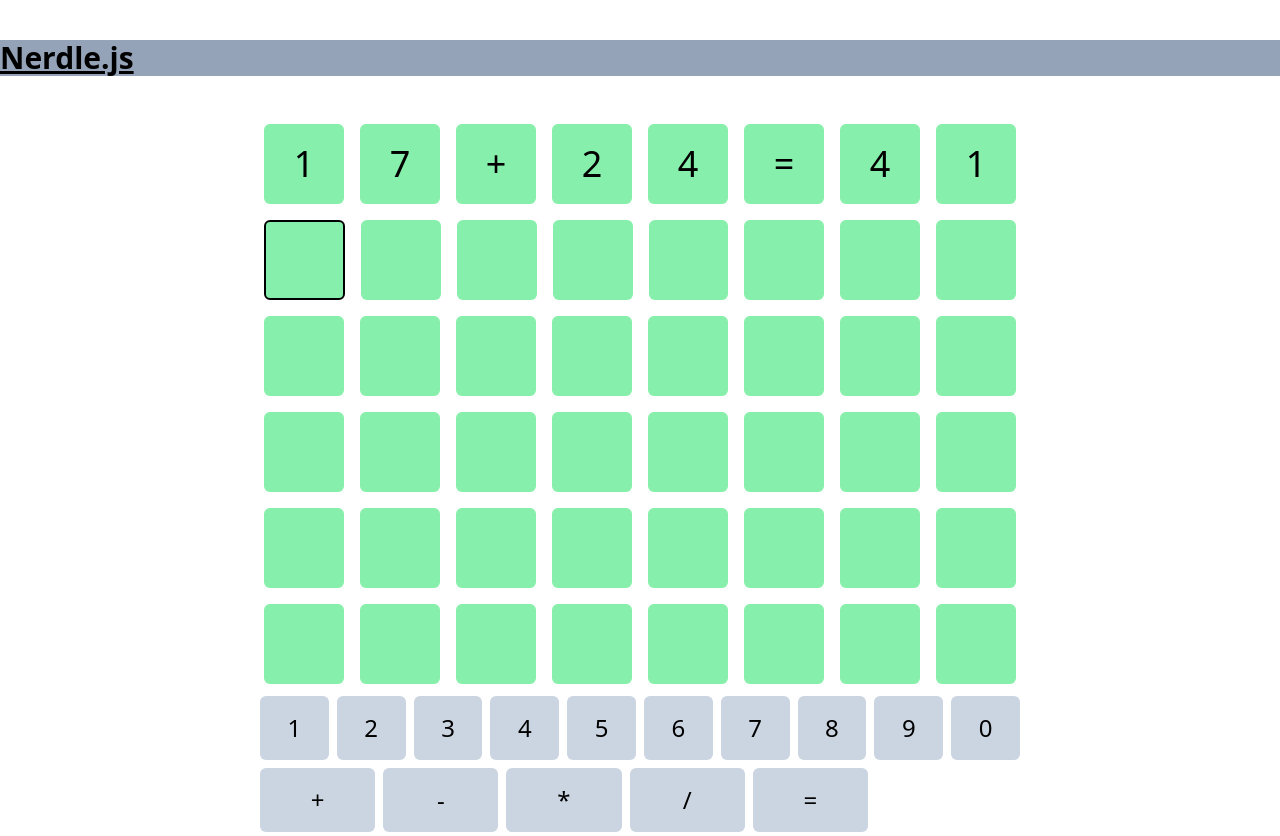
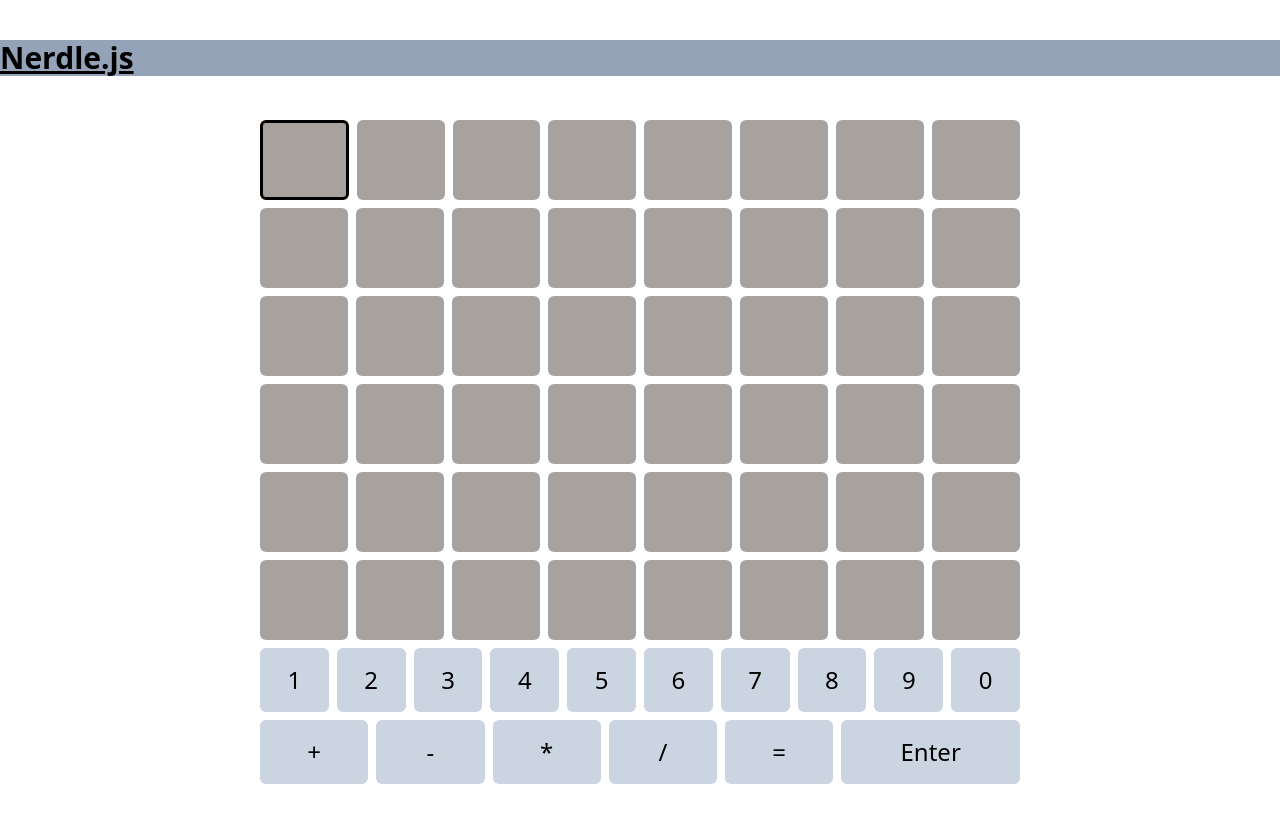
Before and after one commit to austin-lolli/react-nerdle, a React app: page / in a window 1280 px wide. After the commit the page ends 800 px from the top, so only its background shows below. Built offline with nearby package versions, Linux system fonts and the light colour scheme.

Commit message:
added logic and display to provide feedback on guess attempts.

```diff
--- a/client/App.js
+++ b/client/App.js
@@ -7,14 +7,26 @@ import './output.css';
 
 function App() {
   // dummy guess if needed for display purposes: [1, 7, '+', 2, 4, '=', 4, 1]
-  let guesses = [[1, 7, '+', 2, 4, '=', 4, 1], [], [], [], [], []]; // use something like this as state for holding past guesses and passing to guess rows
-  let currentGuess = 1;
+  const answer = [5, 2, '+', 1, 7, '=', 6, 9];
+  let remainingAnswer = [5, 2, '+', 1, 7, '=', 6, 9];
+  let guesses = [[], [], [], [], [], []]; // use something like this as state for holding past guesses and passing to guess rows
+  let guessData = [['', '', '', '', '', '', '', ''],
+    ['', '', '', '', '', '', '', ''],
+    ['', '', '', '', '', '', '', ''],
+    ['', '', '', '', '', '', '', ''],
+    ['', '', '', '', '', '', '', ''],
+    ['', '', '', '', '', '', '', '']
+  ];
   const rows = [];
 
   const [texts, setTexts] = useState(guesses);
   const [currentIndex, setCurrentIndex] = useState(0);
+  const [feedback, setFeedback] = useState(guessData);
+  const [currentGuess, setCurrentGuess] = useState(0);
+  // const [symbolCorrect, setSymbolCorrect] = useState([]);
+  // const [symbolContains, setSymbolContains] = useState([]);
+  // const [symbolAbsent, setSymbolAbsent] = useState([]);
 
-  // probably want to use state for current guess as well...
 
   // add logic to update the 'selected' square
   const updateText = (text) => {
@@ -22,21 +34,42 @@ function App() {
     updatedText[currentGuess][currentIndex] = text;
     setTexts(updatedText);
     setCurrentIndex(currentIndex < 7 ? currentIndex + 1 : 7);
-    // console.log(text + " was clicked");
-    // console.log(texts[currentGuess]);
   }
 
   const receiveIndexFromRow = (index) => {
     setCurrentIndex(index);
   }
 
-  // const submitGuess = () => {
-  //   console.log("Placeholder for submit guess... ");
-  // }
+  // use this function to determine how to style guess buttons
+  const submitGuess = () => {
+    const updatedGuess = [...feedback];
+
+    for (let i = 0; i < 8; ++i) {
+      updatedGuess[currentGuess][i] = 'wrong';
+      if (texts[currentGuess][i] === answer[i]) {
+        updatedGuess[currentGuess][i] = 'right';
+        let index = remainingAnswer.indexOf(texts[currentGuess][i]);
+        remainingAnswer.splice(index, 1);
+      }
+    }
+
+    for (let i = 0; i < 8; ++i) {
+      if (remainingAnswer.includes(texts[currentGuess][i])) {
+        updatedGuess[currentGuess][i] = 'close';
+        let index = remainingAnswer.indexOf(texts[currentGuess][i]);
+        remainingAnswer.splice(index, 1);
+      }
+    }
+
+    setFeedback(updatedGuess);
+    setCurrentGuess(currentGuess + 1);
+    setCurrentIndex(0);
+    remainingAnswer = answer;
+  }
 
 
   for (let i = 0; i < 6; ++i) {
-    rows.push(<Row values={texts[i]} currentRow={i === currentGuess} sendDataToApp={receiveIndexFromRow} squareIndex={currentIndex} />);
+    rows.push(<Row values={texts[i]} currentRow={i === currentGuess} sendDataToApp={receiveIndexFromRow} squareIndex={currentIndex} guessData={feedback[i]} />);
   }
 
   return (
@@ -64,7 +97,7 @@ function App() {
           <button className="box-border basis-[15%] p-4 m-1 bg-slate-300 rounded-md text-2xl font-medium" onClick={() => updateText("*")}>*</button>
           <button className="box-border basis-[15%] p-4 m-1 bg-slate-300 rounded-md text-2xl font-medium" onClick={() => updateText("/")}>/</button>
           <button className="box-border basis-[15%] p-4 m-1 bg-slate-300 rounded-md text-2xl font-medium" onClick={() => updateText("=")}>=</button>
-          {/* <button className="box-border basis-[25%] p-4 m-1 bg-slate-300 rounded-md text-2xl font-medium" onClick={submitGuess()}>Enter</button> */}
+          <button className="box-border basis-[25%] p-4 m-1 bg-slate-300 rounded-md text-2xl font-medium" onClick={() => submitGuess()}>Enter</button>
         </div>
       </div>
     </div>
--- a/client/Row.js
+++ b/client/Row.js
@@ -11,7 +11,7 @@ import './output.css';
 // may need a prop and logic for determining if the rendered row is the current row, may consider moving this to App if there's not enough to abstract to here
 // need to either emit the selectedSquareIndex to Parent App component, or move this inside of that
 
-function Row({values, currentRow, sendDataToApp, squareIndex}) {
+function Row({values, currentRow, sendDataToApp, squareIndex, guessData}) {
   const [selectedSquareIndex, setSelectedSquareIndex] = useState(squareIndex);
 
   useEffect(() => {
@@ -32,14 +32,14 @@ function Row({values, currentRow, sendDataToApp, squareIndex}) {
 
   return (
     <div className="container mx-auto flex flex-row">
-      <Square value={values[0]} isSelected={currentRow && selectedSquareIndex === 0} onClick={() => selectSquare(0)} />
-      <Square value={values[1]} isSelected={currentRow && selectedSquareIndex === 1} onClick={() => selectSquare(1)} />
-      <Square value={values[2]} isSelected={currentRow && selectedSquareIndex === 2} onClick={() => selectSquare(2)} />
-      <Square value={values[3]} isSelected={currentRow && selectedSquareIndex === 3} onClick={() => selectSquare(3)} />
-      <Square value={values[4]} isSelected={currentRow && selectedSquareIndex === 4} onClick={() => selectSquare(4)} />
-      <Square value={values[5]} isSelected={currentRow && selectedSquareIndex === 5} onClick={() => selectSquare(5)} />
-      <Square value={values[6]} isSelected={currentRow && selectedSquareIndex === 6} onClick={() => selectSquare(6)} />
-      <Square value={values[7]} isSelected={currentRow && selectedSquareIndex === 7} onClick={() => selectSquare(7)} />
+      <Square value={values[0]} isSelected={currentRow && selectedSquareIndex === 0} onClick={() => selectSquare(0)} guessFeedback={guessData[0]} />
+      <Square value={values[1]} isSelected={currentRow && selectedSquareIndex === 1} onClick={() => selectSquare(1)} guessFeedback={guessData[1]} />
+      <Square value={values[2]} isSelected={currentRow && selectedSquareIndex === 2} onClick={() => selectSquare(2)} guessFeedback={guessData[2]} />
+      <Square value={values[3]} isSelected={currentRow && selectedSquareIndex === 3} onClick={() => selectSquare(3)} guessFeedback={guessData[3]} />
+      <Square value={values[4]} isSelected={currentRow && selectedSquareIndex === 4} onClick={() => selectSquare(4)} guessFeedback={guessData[4]} />
+      <Square value={values[5]} isSelected={currentRow && selectedSquareIndex === 5} onClick={() => selectSquare(5)} guessFeedback={guessData[5]} />
+      <Square value={values[6]} isSelected={currentRow && selectedSquareIndex === 6} onClick={() => selectSquare(6)} guessFeedback={guessData[6]} />
+      <Square value={values[7]} isSelected={currentRow && selectedSquareIndex === 7} onClick={() => selectSquare(7)} guessFeedback={guessData[7]} />
     </div>
   );
 }
--- a/client/Square.js
+++ b/client/Square.js
@@ -5,9 +5,17 @@ import './output.css';
 
 // to do, add an onClick prop and handler that selects the box, so users can update a specific field in a guess
 // border class applies but doesnt display, might be incomplete class or wrong class to add
-function Square({value, isSelected, onClick}) {
+function Square({value, isSelected, onClick, guessFeedback}) {
   return (
-    <button className={`box-border h-20 basis-[12.5%] p-4 m-2 bg-green-300 rounded-md text-4xl font-medium ${isSelected ? ' border-black border-2' : ''}`} onClick={onClick} >
+    <button className={`box-border h-20 basis-[12.5%] p-4 m-1 rounded-md text-4xl font-medium text-white
+        ${isSelected ? ' border-black border-[3px]' : ''}
+        ${guessFeedback === 'right' ? 'bg-emerald-700' : ''}
+        ${guessFeedback === 'close' ? 'bg-pink-800' : ''}
+        ${guessFeedback === 'wrong' ? 'bg-black' : ''}
+        ${guessFeedback === '' ? 'bg-stone-400' : ''}
+        `}
+      onClick={onClick}
+    >
       {value}
     </button>
   );
--- a/client/output.css
+++ b/client/output.css
@@ -735,6 +735,10 @@ video {
   border-width: 2px;
 }
 
+.border-\[3px\] {
+  border-width: 3px;
+}
+
 .border-black {
   --tw-border-opacity: 1;
   border-color: rgb(0 0 0 / var(--tw-border-opacity));
@@ -758,6 +762,61 @@ video {
 .bg-slate-300 {
   --tw-bg-opacity: 1;
   background-color: rgb(203 213 225 / var(--tw-bg-opacity));
+}
+
+.bg-green-400 {
+  --tw-bg-opacity: 1;
+  background-color: rgb(74 222 128 / var(--tw-bg-opacity));
+}
+
+.bg-black {
+  --tw-bg-opacity: 1;
+  background-color: rgb(0 0 0 / var(--tw-bg-opacity));
+}
+
+.bg-violet-300 {
+  --tw-bg-opacity: 1;
+  background-color: rgb(196 181 253 / var(--tw-bg-opacity));
+}
+
+.bg-stone-500 {
+  --tw-bg-opacity: 1;
+  background-color: rgb(120 113 108 / var(--tw-bg-opacity));
+}
+
+.bg-emerald-800 {
+  --tw-bg-opacity: 1;
+  background-color: rgb(6 95 70 / var(--tw-bg-opacity));
+}
+
+.bg-emerald-900 {
+  --tw-bg-opacity: 1;
+  background-color: rgb(6 78 59 / var(--tw-bg-opacity));
+}
+
+.bg-pink-900 {
+  --tw-bg-opacity: 1;
+  background-color: rgb(131 24 67 / var(--tw-bg-opacity));
+}
+
+.bg-stone-300 {
+  --tw-bg-opacity: 1;
+  background-color: rgb(214 211 209 / var(--tw-bg-opacity));
+}
+
+.bg-emerald-700 {
+  --tw-bg-opacity: 1;
+  background-color: rgb(4 120 87 / var(--tw-bg-opacity));
+}
+
+.bg-pink-800 {
+  --tw-bg-opacity: 1;
+  background-color: rgb(157 23 77 / var(--tw-bg-opacity));
+}
+
+.bg-stone-400 {
+  --tw-bg-opacity: 1;
+  background-color: rgb(168 162 158 / var(--tw-bg-opacity));
 }
 
 .p-4 {
@@ -805,6 +864,11 @@ video {
   font-weight: 500;
 }
 
+.text-white {
+  --tw-text-opacity: 1;
+  color: rgb(255 255 255 / var(--tw-text-opacity));
+}
+
 .underline {
   text-decoration-line: underline;
 }
```
Also changed, not shown: client/public/bundle.js.
